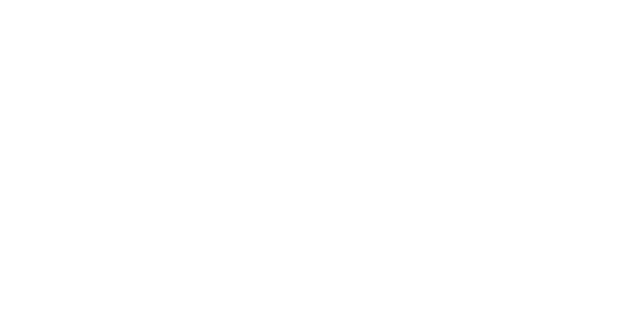
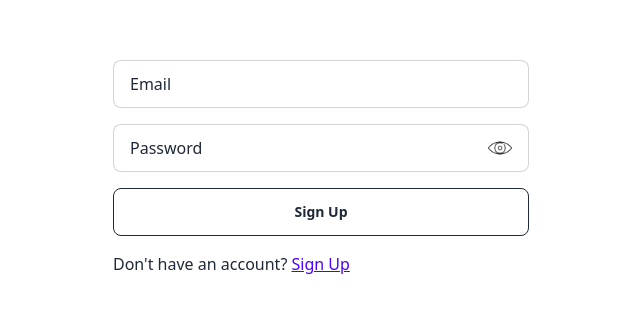
Before and after one commit to sotesh1516/StudentStash, a React (Create React App) app in the folder frontend/: page /signin in a window 1280 px wide. Before the commit this address had no page. Shown: the part 232-544 px from the top of the page, without its empty margins (319-959 px from the left). Built offline with nearby package versions, Linux system fonts and the light colour scheme.

Commit message:
sign in done

```diff
--- a/frontend/src/App.js
+++ b/frontend/src/App.js
@@ -1,5 +1,7 @@
 import {BrowserRouter, Routes, Route} from "react-router-dom"
 import Signup from "./components/Signup";
+import Signin from "./components/Signin";
+
 
 function App() {
   return (
@@ -7,6 +9,8 @@
       <BrowserRouter>
         <Routes>
           <Route path="/signup" element={<Signup/>}></Route>
+          <Route path="/signin" element={<Signin/>}></Route>
+
         </Routes>
       </BrowserRouter>
     </div>
--- a/frontend/src/components/Signin.js
+++ b/frontend/src/components/Signin.js
@@ -1,9 +1,9 @@
 import { useState } from 'react';
 import eyeImage from '../images/eye.png';
 import "../style.css"
-import {Link} from 'react-router-dom';
+import { Link } from 'react-router-dom';
 
-function Signin(){
+function Signin() {
     const [user, setUser] = useState({
         email: "",
         password: ""
@@ -12,8 +12,8 @@
     const [showPassword, setShowPassword] = useState(false)
 
     const handleChange = (event) => {
-        const{name, value} = event.target
-        setUser({ ...user, [name]: value})
+        const { name, value } = event.target
+        setUser({ ...user, [name]: value })
     }
 
     const reveilPassword = (event) => {
@@ -24,11 +24,25 @@
 
     }
 
-    return(
-        <>
-        </>
+    return (
+        <div className="flex justify-center items-center min-h-screen">
+            <div className="w-full max-w-md p-4">
+                <label className="input input-bordered flex items-center gap-2 mb-4">
+                    Email
+                    <input type= "text" className = "grow" placeholder="" name = "email" value={user.email} onChange={handleChange} />
+                </label>
+                <label className="input input-bordered flex items-center gap-2 mb-4"> Password
+                    <input type= {showPassword ? "text" : "password"} className='grow' placeholder='' name='password' value={user.password} onChange={handleChange} />
+                    <button> <img src = {eyeImage} alt = "Show Password" className='w-6 h-6 cursor-pointer transition duration-300 hover:brightness-210' onClick={reveilPassword} /></button>
+                </label>
+                <button className="btn btn-outline w-full mb-4">Sign Up</button>
+                <p>Don't have an account? <Link className="link link-primary" to="/signup">Sign Up</Link></p>
+            </div>
+        </div>
 
     )
 
 
 }
+
+export default Signin;
```
